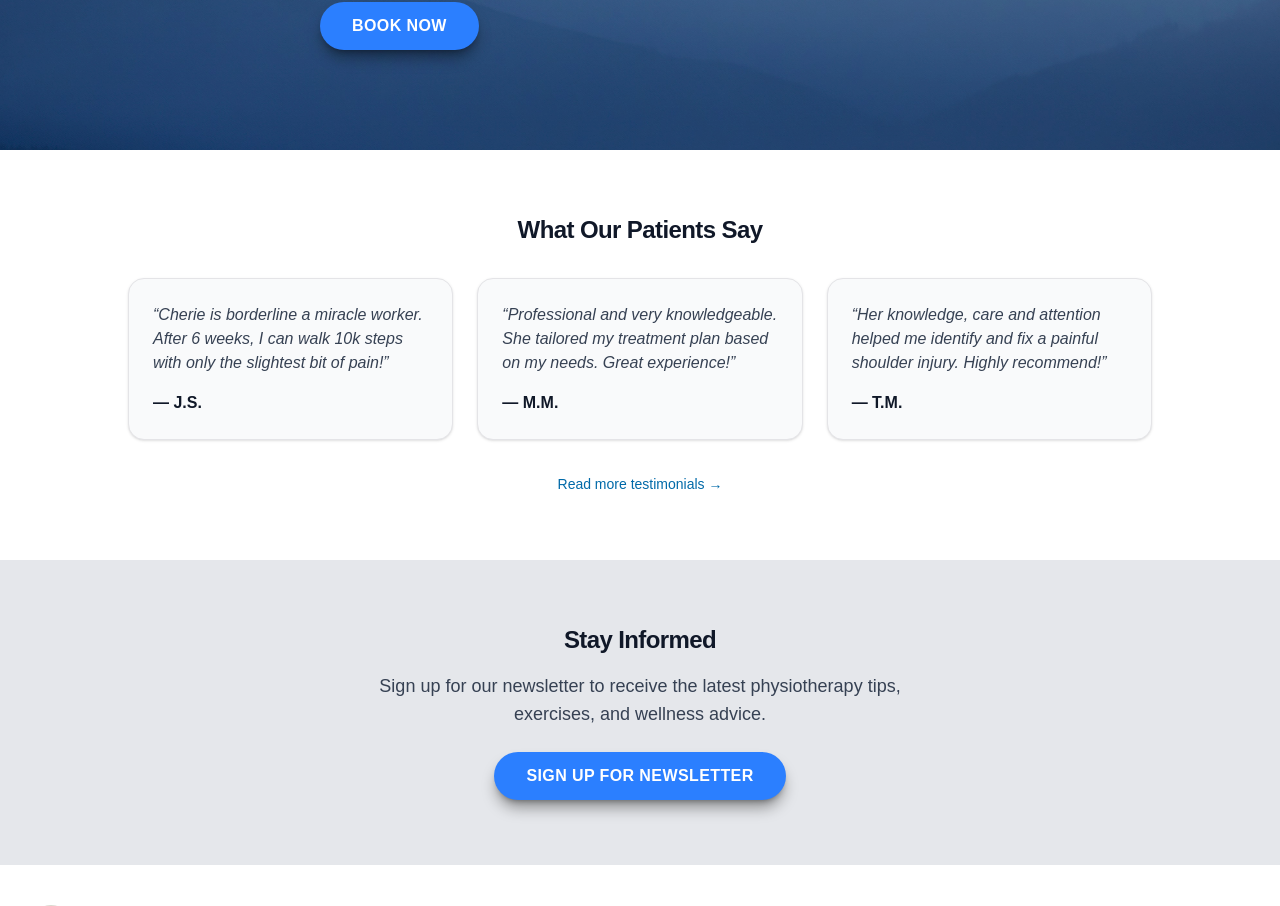
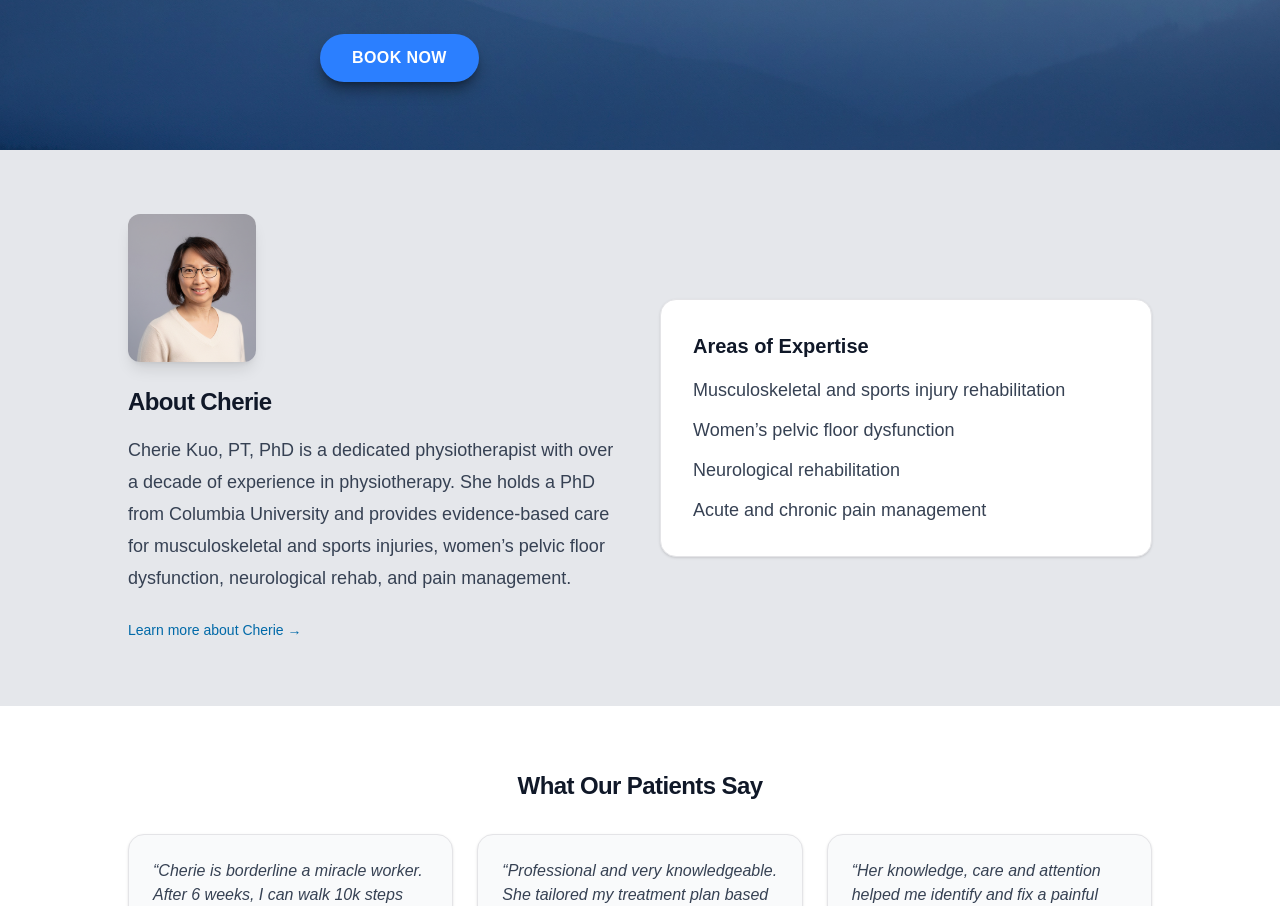
Before and after one commit to cher-kuo/cher-kuo.github.io, a Next.js app: page / in a window 1280 px wide. Shown: the part 650-1556 px from the top of the page. Built offline with nearby package versions, Linux system fonts and the light colour scheme.

Commit message:
Update home and about copy

```diff
--- a/src/app/about/page.tsx
+++ b/src/app/about/page.tsx
@@ -49,13 +49,16 @@ export default function AboutPage() {
               About Us
             </h1>
             <p className="text-gray-900">
-              Cherie is an experienced physiotherapist with over a decade of experience in the hospital, research and clinical settings. She holds a PhD in Kinesiology with specialization in neuroscience from Columbia University. She has honed a deep understanding of the human body, particularly in managing musculoskeletal disorders, pelvic floor dysfunctions and neurological conditions.
+              Cherie is a dedicated physiotherapist with over a decade of experience in the hospital, research and clinical settings. She holds a PhD in Kinesiology with specialization in neuroscience from Columbia University. She has honed a deep understanding of the human body, particularly in managing musculoskeletal disorders, pelvic floor dysfunctions, chronic pain, and neurological conditions.
             </p>
             <p className="text-gray-900">
               Her approach integrates evidence-based practices with personalized care. Known for a compassionate and patient-centered approach, she has successfully helped countless individuals regain function, reduce pain, and improve their overall quality of life.
             </p>
             <p className="text-gray-900">
-              She is also dedicated to continuing education, regularly attending workshops and conferences to stay at the forefront of advancements in physiotherapy. She is certified in using dry needling (Intramuscular Stimulation/IMS) to treat musculoskeletal conditions and completed her "Women's pelvic floor course: The physical therapy approach to anyone experiencing Urinary Incontinence" to treat pelvic floor dysfunctions.
+              She is also committed to continuing education, regularly attending workshops and conferences to stay at the forefront of advancements in physiotherapy. She is certified in using dry needling (Intramuscular Stimulation/IMS) to treat musculoskeletal conditions and completed her "Women's pelvic floor course: The physical therapy approach to anyone experiencing Urinary Incontinence" to treat pelvic floor dysfunctions.
+            </p>
+            <p className="text-gray-900">
+              If you are interested in her research work, you can find her research project publications on Google Scholar <a href="https://scholar.google.com/citations?user=EZh5548AAAAJ&hl=en" target="_blank" rel="noopener noreferrer" className="text-blue-600 hover:underline">here</a>.
             </p>
           </div>
         </div>
--- a/src/app/page.tsx
+++ b/src/app/page.tsx
@@ -42,7 +42,7 @@ export default function Home() {
               Expert physiotherapy services.
             </h1>
             <p className="max-w-md text-xl leading-8 text-zinc-100">
-              Looking for an expert physiotherapist to help your recovery? Cherie Kuo specilize in musculoskeletal injuries, women's pelvic floor physiotherapy, neurological rehab, and pain management. She currently practices at two convenient locations (Burnaby and New Westminster), and can deliver services at your home. Book with Cherie today!
+              Looking for an expert physiotherapist to help your recovery? We specialize in musculoskeletal and sports injuries, women's pelvic floor physiotherapy, neurological rehab, and pain management. Cherie Kuo, Founder of Liv Motion Physiotherapy, practices at two convenient locations (Burnaby and New Westminster), and can deliver services at your home. Book with Cherie today!
             </p>
           </div>
           <div className="mt-8 flex flex-col gap-4 text-base font-medium sm:flex-row">
@@ -55,6 +55,52 @@ export default function Home() {
           </div>
         </main>
       </div>
+
+      <section className="bg-gray-200 py-16">
+        <div className="container mx-auto px-6">
+          <div className="mx-auto max-w-5xl grid gap-10 md:grid-cols-2 md:items-center">
+            <div>
+              <div className="mb-6 flex justify-center md:justify-start">
+                <Image
+                  src="/images/cherie-headshot3.jpg"
+                  alt="Portrait of Cherie Kuo, physiotherapist at Liv Motion Physiotherapy"
+                  width={160}
+                  height={200}
+                  className="h-auto w-28 rounded-xl object-cover shadow-lg sm:w-32"
+                  priority
+                />
+              </div>
+              <h2 className="text-2xl font-semibold tracking-tight text-gray-900 mb-4">
+                About Cherie
+              </h2>
+              <p className="text-lg leading-8 text-gray-700">
+                Cherie Kuo, PT, PhD is a dedicated physiotherapist with over a decade of experience in physiotherapy. She holds a PhD from Columbia University and provides evidence-based care for musculoskeletal and sports injuries, women’s pelvic floor dysfunction, neurological rehab, and pain management.
+              </p>
+              <div className="mt-6">
+                <a
+                  href="/about"
+                  className="text-sm font-medium text-sky-700 hover:text-sky-800"
+                >
+                  Learn more about Cherie →
+                </a>
+              </div>
+            </div>
+            <div>
+              <div className="rounded-2xl border border-zinc-200 bg-white p-8 shadow-sm">
+                <h3 className="text-xl font-semibold text-gray-900 mb-4">
+                  Areas of Expertise
+                </h3>
+                <ul className="space-y-3 text-lg text-gray-700">
+                  <li>Musculoskeletal and sports injury rehabilitation</li>
+                  <li>Women’s pelvic floor dysfunction</li>
+                  <li>Neurological rehabilitation</li>
+                  <li>Acute and chronic pain management</li>
+                </ul>
+              </div>
+            </div>
+          </div>
+        </div>
+      </section>
 
       <section className="bg-white py-16">
         <div className="container mx-auto px-6">
```
